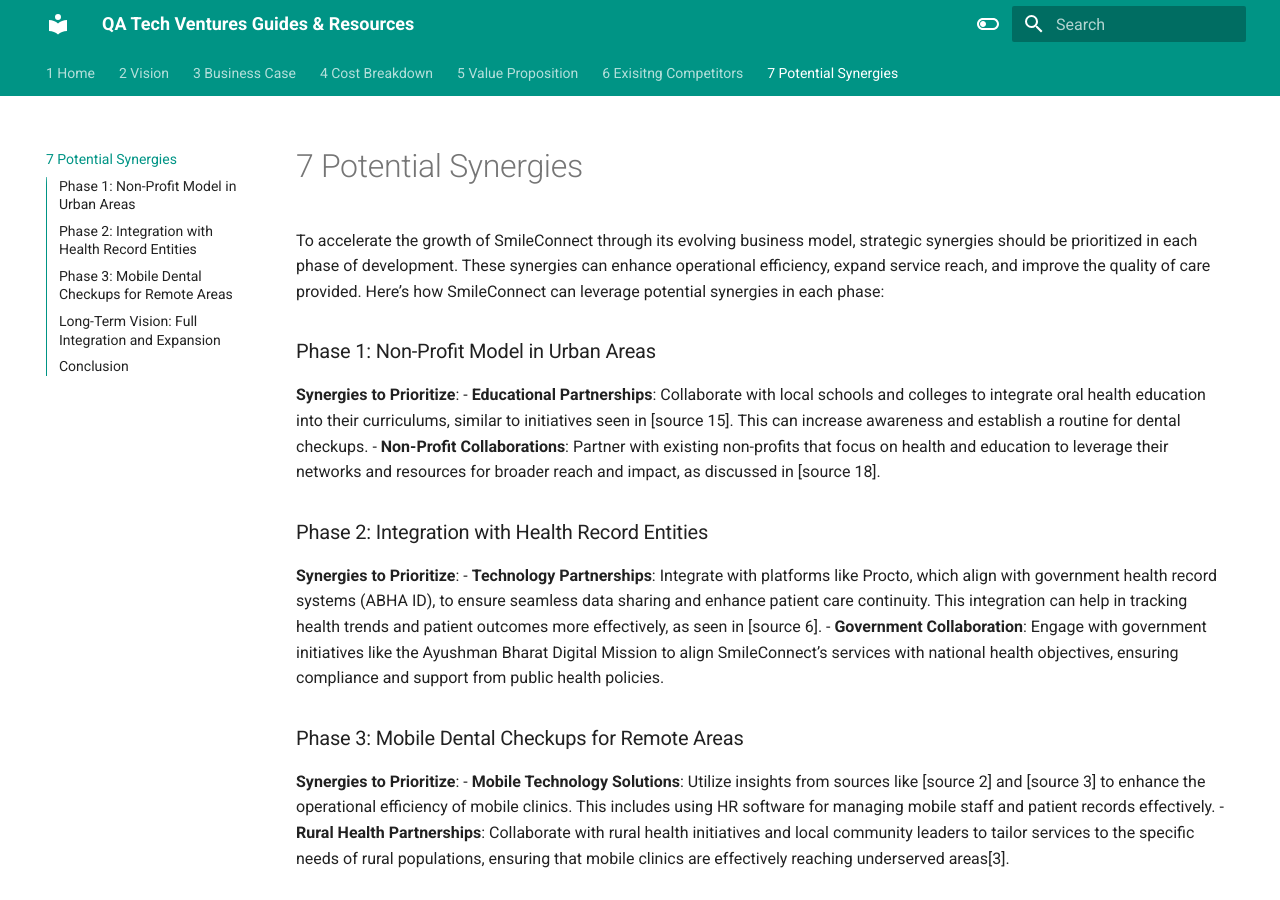
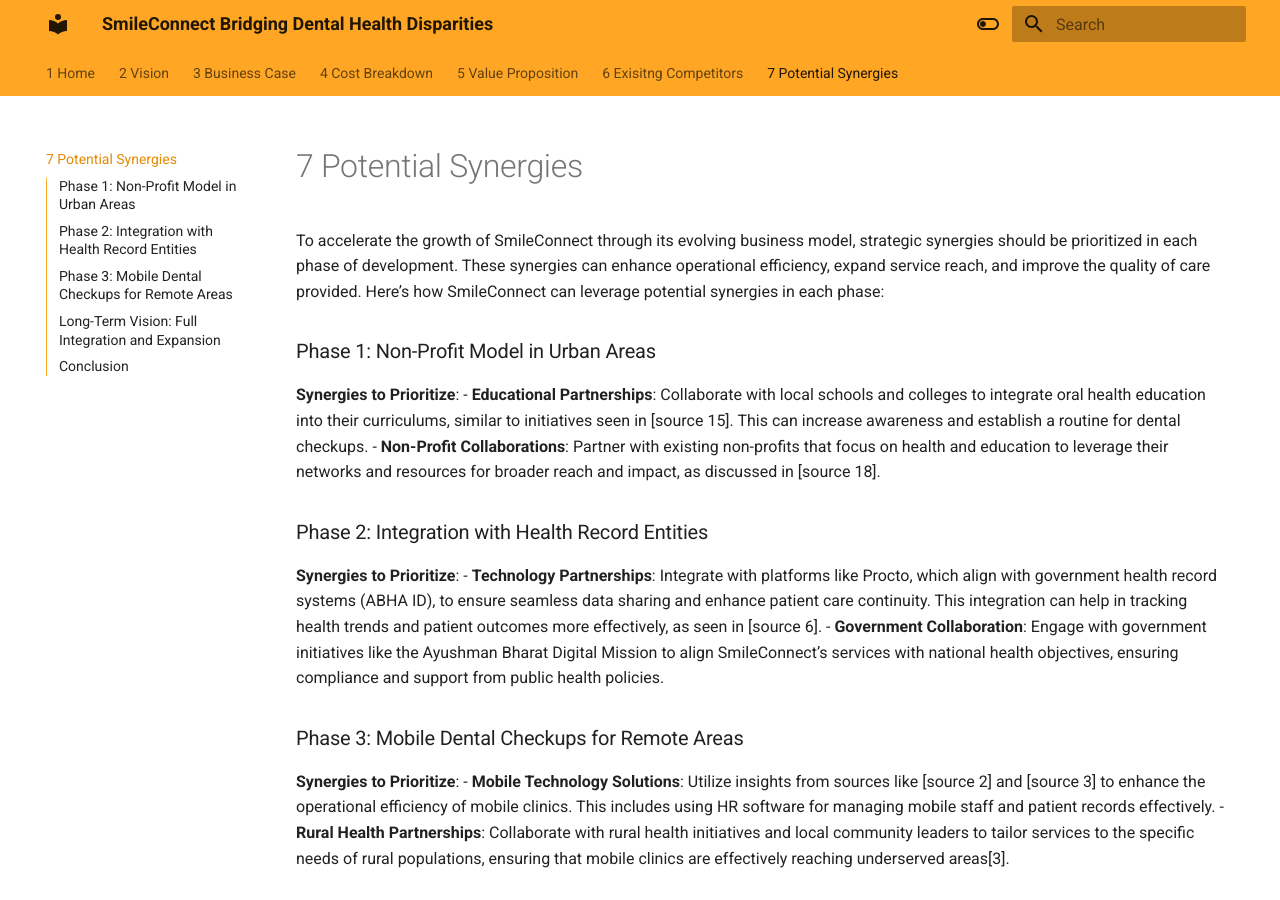
Before and after one commit to QAVentures/SmileConnect_Notes, an MkDocs documentation site: the page built from docs/7_Potential_Synergies.md, in a window 1280 px wide and 900 px high. Built offline with MkDocs 1.6.1 and Material for MkDocs 9.7.7, drawn with Linux system fonts in a browser that asks for light colours.

Commit message:
upated title and theme

```diff
--- a/mkdocs.yml
+++ b/mkdocs.yml
@@ -1,4 +1,4 @@
-site_name: QA Tech Ventures Guides & Resources
+site_name: SmileConnect Bridging Dental Health Disparities
 site_url: https://qatechventures.com
 theme:
   name: material
@@ -18,7 +18,7 @@ theme:
       toggle:
         icon: material/toggle-switch-off-outline
         name: Switch to dark mode
-      primary: teal
+      primary: orange
       accent: black
     - scheme: slate
       toggle:
```
